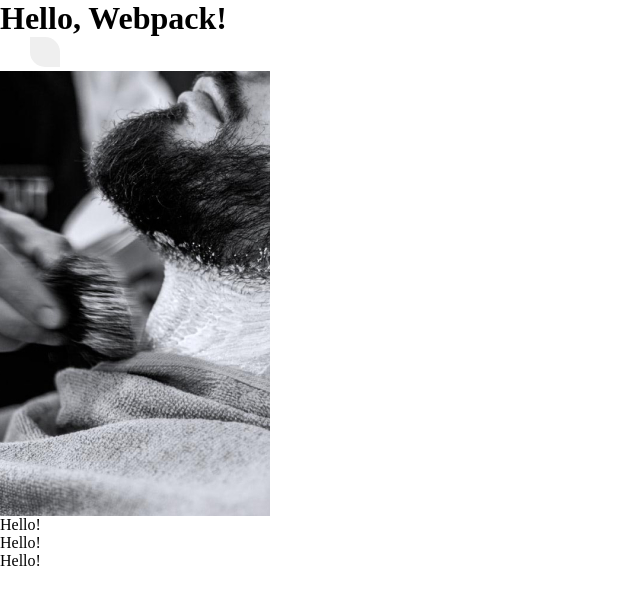
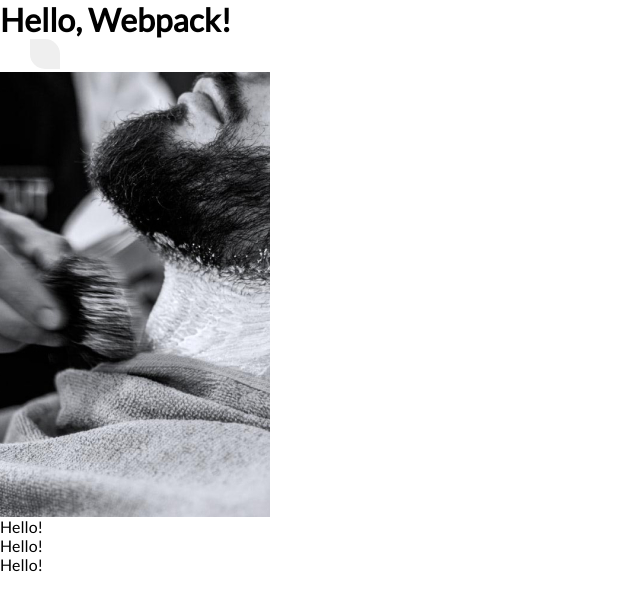
Before and after one commit to Hakkarian/Webpack, a website built with webpack: page src/index.html in a window 1280 px wide. Shown: the whole page, without its empty margins (0-640 px from the left). Built offline with nearby package versions, Linux system fonts and the light colour scheme.

Commit message:
light fix

```diff
--- a/package.json
+++ b/package.json
@@ -3,11 +3,13 @@
   "version": "1.0.0",
   "description": "",
   "main": "index.js",
+  "homepage": "https://github.com/Hakkarian/Webpack.git",
   "scripts": {
     "start": "webpack --mode=development",
     "dev": "webpack-dev-server --mode=development",
     "prod": "webpack --mode=production",
-    "servprod": "webpack-dev-server --mode=production"
+    "servprod": "webpack-dev-server --mode=production",
+    "deploy": "gh-pages -d dist"
   },
   "repository": {
     "type": "git",
@@ -19,7 +21,6 @@
   "bugs": {
     "url": "https://github.com/Hakkarian/Webpack/issues"
   },
-  "homepage": "https://github.com/Hakkarian/Webpack#readme",
   "devDependencies": {
     "@babel/core": "^7.20.5",
     "@babel/preset-env": "^7.20.2",
--- a/src/css/base/_general.scss
+++ b/src/css/base/_general.scss
@@ -12,6 +12,7 @@ a {
 }
 
 body {
+    font-family: 'Lato';
     background-color: white;
     padding: 0;
     margin: 0;
```
Also changed, not shown: .github/workflows/deploy.yml.
